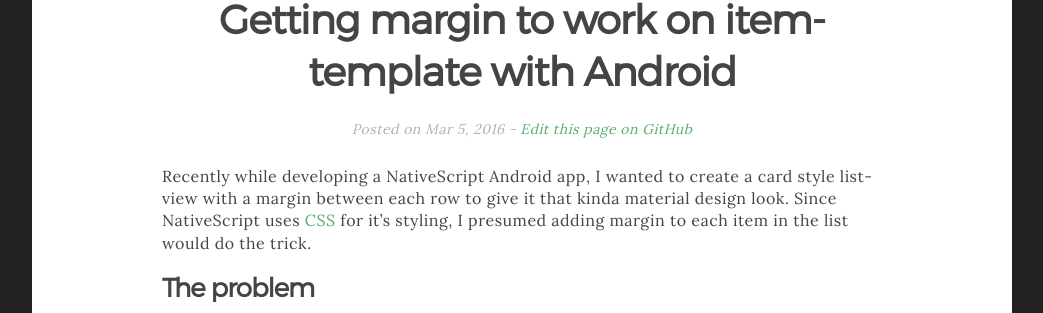
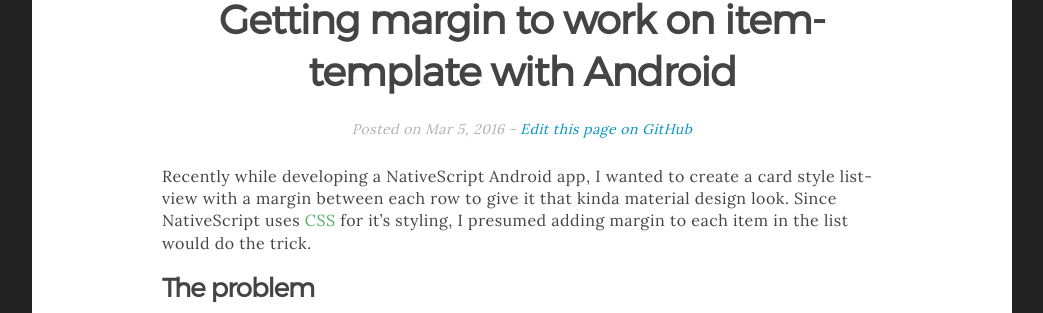
Before and after one commit to NoelOConnell/NoelOConnell.github.io, a Jekyll site: the page built from _posts/2016-03-05-nativescript-using-margin-on-item-template.md, in a window 1280 px wide. Shown: the part 480-793 px from the top of the page, without its empty margins (118-1161 px from the left). Built offline with Jekyll 4.4.1, drawn with Linux system fonts in a browser that asks for light colours; comment, search, counter and statistics services are not loaded.

Commit message:
Switch green to blue

```diff
--- a/_sass/_layout.scss
+++ b/_sass/_layout.scss
@@ -166,7 +166,7 @@
     color: #b1b1b1;
     font-style: italic;
     a {
-      color: $green;
+      color: $blue;
     }
   }
   &__button {
```
